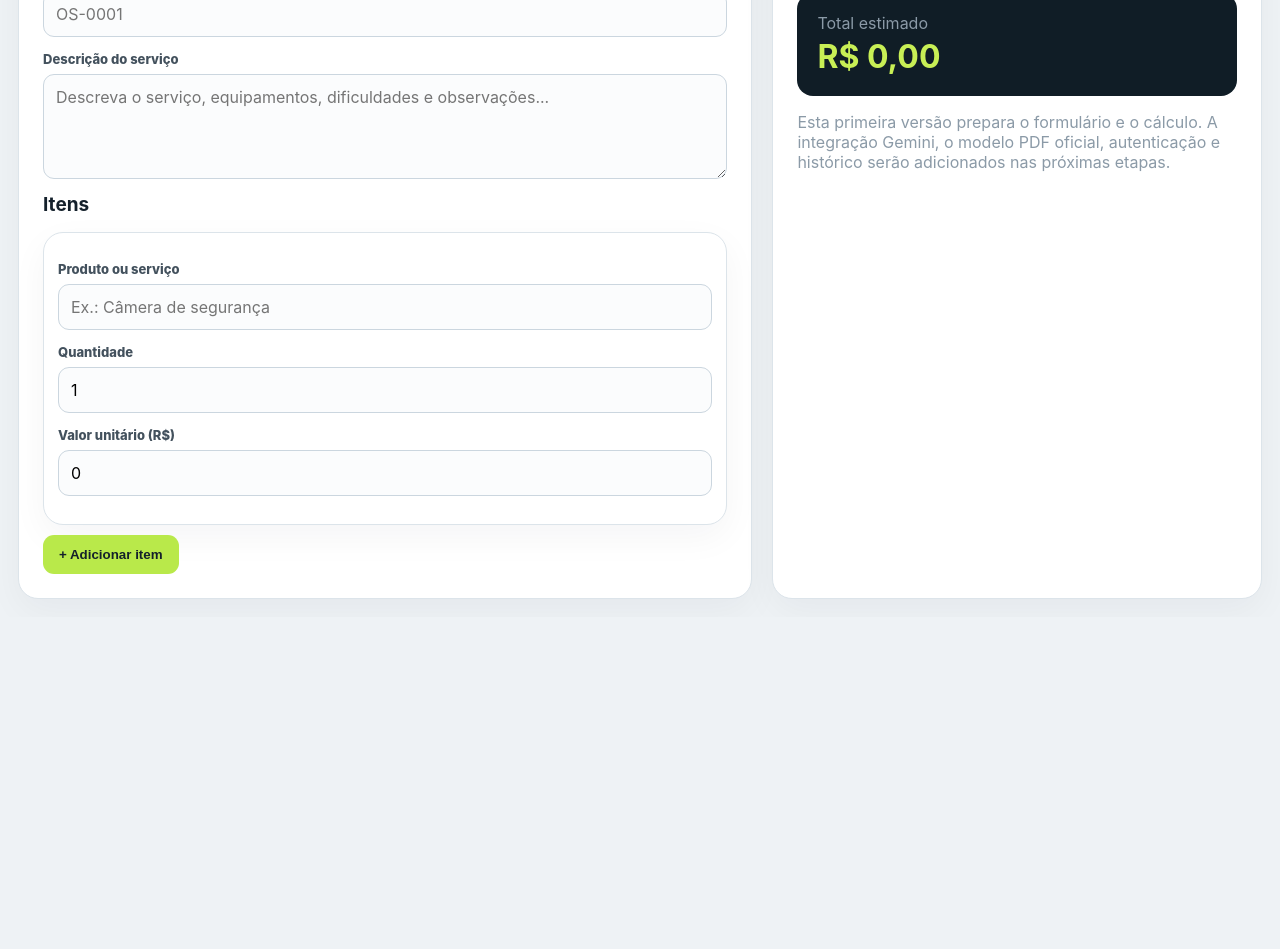
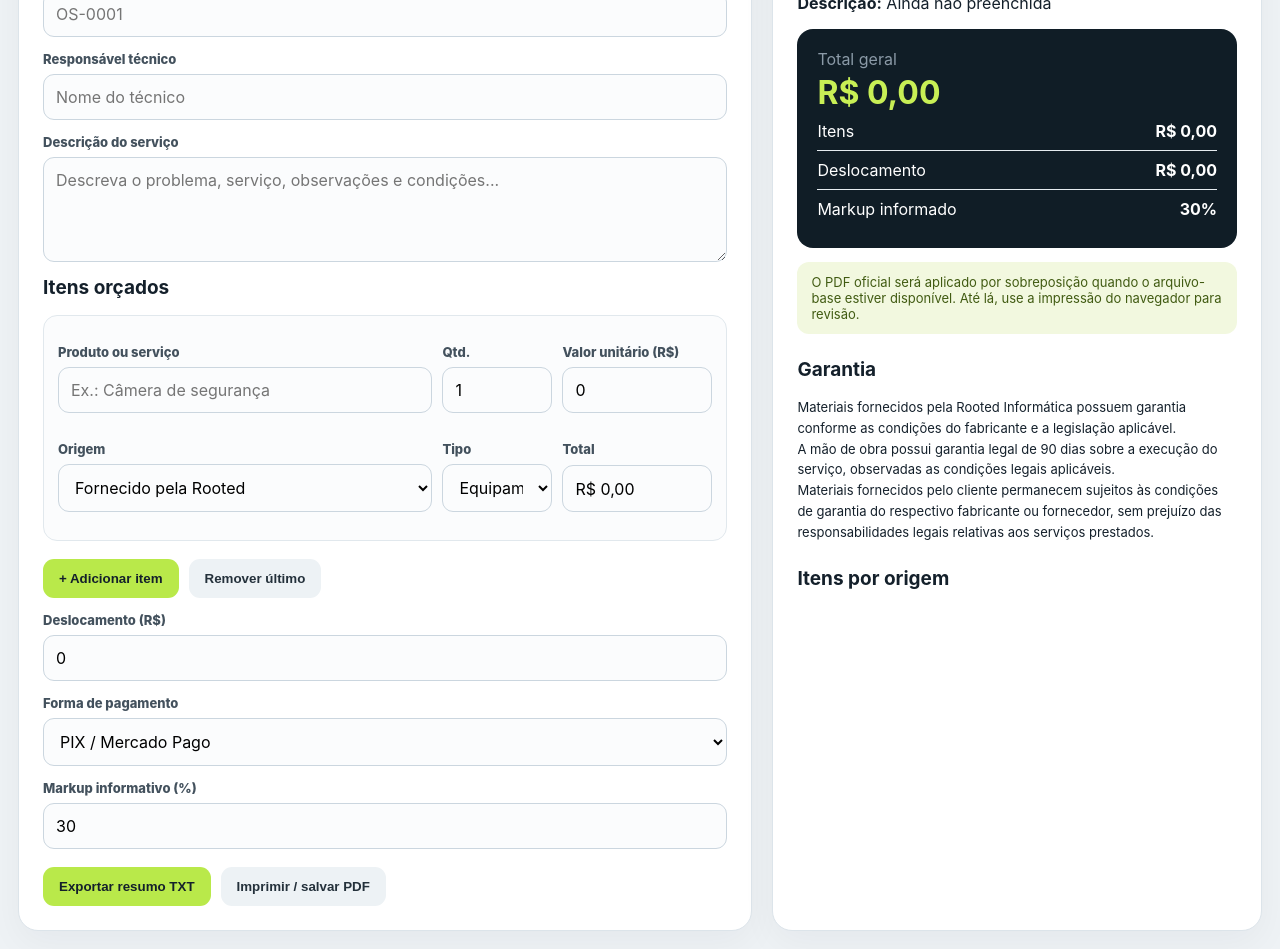
Before and after one commit to Noah100522/rooted-orcamentos, a Next.js app: page / in a window 1280 px wide. Shown: the part 340-1289 px from the top of the page. Before the commit the page ends 957 px from the top, so only its background shows below. Built offline with nearby package versions, Linux system fonts and the light colour scheme.

Commit message:
feat: build complete interactive quote workspace MVP

```diff
--- a/app/page.tsx
+++ b/app/page.tsx
@@ -2,24 +2,45 @@
 
 import { useMemo, useState } from 'react'
 
+type Item = { name: string; quantity: number; unit: number; source: 'rooted' | 'client'; kind: 'equipment' | 'service' }
+
+const warranty = 'Materiais fornecidos pela Rooted Informática possuem garantia conforme as condições do fabricante e a legislação aplicável.\nA mão de obra possui garantia legal de 90 dias sobre a execução do serviço, observadas as condições legais aplicáveis.\nMateriais fornecidos pelo cliente permanecem sujeitos às condições de garantia do respectivo fabricante ou fornecedor, sem prejuízo das responsabilidades legais relativas aos serviços prestados.'
+
 export default function Home() {
   const [client, setClient] = useState('')
   const [os, setOs] = useState('')
+  const [responsible, setResponsible] = useState('')
+  const [payment, setPayment] = useState('PIX / Mercado Pago')
   const [description, setDescription] = useState('')
-  const [items, setItems] = useState([{ name: '', quantity: 1, unit: 0 }])
-  const total = useMemo(() => items.reduce((sum, item) => sum + item.quantity * item.unit, 0), [items])
+  const [markup, setMarkup] = useState(30)
+  const [travel, setTravel] = useState(0)
+  const [items, setItems] = useState<Item[]>([{ name: '', quantity: 1, unit: 0, source: 'rooted', kind: 'equipment' }])
   const money = (value: number) => value.toLocaleString('pt-BR', { style: 'currency', currency: 'BRL' })
-
+  const subtotal = useMemo(() => items.reduce((sum, item) => sum + item.quantity * item.unit, 0), [items])
+  const total = subtotal + travel
+  const update = (index: number, patch: Partial<Item>) => setItems(items.map((item, i) => i === index ? { ...item, ...patch } : item))
+  const exportText = () => {
+    const text = `ROOTED INFORMÁTICA\nORÇAMENTO ${os}\nCliente: ${client}\nResponsável: ${responsible}\nDescrição: ${description}\n\nITENS\n${items.map(i => `${i.quantity}x ${i.name} | ${money(i.unit)} | ${i.source === 'client' ? 'Fornecido pelo cliente' : 'Fornecido pela Rooted'}`).join('\n')}\n\nDeslocamento: ${money(travel)}\nTotal geral: ${money(total)}\nForma de pagamento: ${payment}\n\n${warranty}`
+    const blob = new Blob([text], { type: 'text/plain;charset=utf-8' })
+    const url = URL.createObjectURL(blob); const a = document.createElement('a'); a.href = url; a.download = `orcamento-${os || 'sem-os'}.txt`; a.click(); URL.revokeObjectURL(url)
+  }
   return <main className="shell">
-    <header className="header"><div><div className="brand">ROOTED ORÇAMENTOS IA</div><div className="muted">Criação, revisão e organização de orçamentos profissionais</div></div><span className="tag">MVP inicial</span></header>
+    <header className="header"><div><div className="brand">ROOTED ORÇAMENTOS IA</div><div className="muted">Orçamentos profissionais • formulário, cálculo e revisão</div></div><span className="tag">Base funcional</span></header>
     <section className="grid">
       <div className="panel"><h2>Dados do orçamento</h2>
         <div className="field"><label>Cliente</label><input value={client} onChange={e => setClient(e.target.value)} placeholder="Nome do cliente" /></div>
         <div className="field"><label>Ordem de serviço</label><input value={os} onChange={e => setOs(e.target.value)} placeholder="OS-0001" /></div>
-        <div className="field"><label>Descrição do serviço</label><textarea value={description} onChange={e => setDescription(e.target.value)} placeholder="Descreva o serviço, equipamentos, dificuldades e observações..." /></div>
-        <h2>Itens</h2>{items.map((item, index) => <div className="panel" key={index} style={{padding:14,marginBottom:10}}><div className="field"><label>Produto ou serviço</label><input value={item.name} onChange={e => setItems(items.map((x,i)=>i===index?{...x,name:e.target.value}:x))} placeholder="Ex.: Câmera de segurança" /></div><div className="field"><label>Quantidade</label><input type="number" min="1" value={item.quantity} onChange={e => setItems(items.map((x,i)=>i===index?{...x,quantity:Math.max(1,Number(e.target.value))}:x))} /></div><div className="field"><label>Valor unitário (R$)</label><input type="number" min="0" step="0.01" value={item.unit} onChange={e => setItems(items.map((x,i)=>i===index?{...x,unit:Math.max(0,Number(e.target.value))}:x))} /></div></div>)}<button className="button" onClick={() => setItems([...items,{name:'',quantity:1,unit:0}])}>+ Adicionar item</button>
+        <div className="field"><label>Responsável técnico</label><input value={responsible} onChange={e => setResponsible(e.target.value)} placeholder="Nome do técnico" /></div>
+        <div className="field"><label>Descrição do serviço</label><textarea value={description} onChange={e => setDescription(e.target.value)} placeholder="Descreva o problema, serviço, observações e condições..." /></div>
+        <h2>Itens orçados</h2>
+        {items.map((item, index) => <div className="item" key={index}><div className="item-grid"><div className="field"><label>Produto ou serviço</label><input value={item.name} onChange={e => update(index, { name: e.target.value })} placeholder="Ex.: Câmera de segurança" /></div><div className="field"><label>Qtd.</label><input type="number" min="1" value={item.quantity} onChange={e => update(index, { quantity: Math.max(1, Number(e.target.value) || 1) })} /></div><div className="field"><label>Valor unitário (R$)</label><input type="number" min="0" step="0.01" value={item.unit} onChange={e => update(index, { unit: Math.max(0, Number(e.target.value) || 0) })} /></div></div><div className="item-grid"><div className="field"><label>Origem</label><select value={item.source} onChange={e => update(index, { source: e.target.value as Item['source'] })}><option value="rooted">Fornecido pela Rooted</option><option value="client">Fornecido pelo cliente</option></select></div><div className="field"><label>Tipo</label><select value={item.kind} onChange={e => update(index, { kind: e.target.value as Item['kind'] })}><option value="equipment">Equipamento/material</option><option value="service">Serviço</option></select></div><div className="field"><label>Total</label><input value={money(item.quantity * item.unit)} readOnly /></div></div></div>)}
+        <div className="actions"><button className="button" onClick={() => setItems([...items, { name: '', quantity: 1, unit: 0, source: 'rooted', kind: 'equipment' }])}>+ Adicionar item</button><button className="button secondary" onClick={() => setItems(items.slice(0, -1).length ? items.slice(0, -1) : items)}>Remover último</button></div>
+        <div className="field"><label>Deslocamento (R$)</label><input type="number" min="0" step="0.01" value={travel} onChange={e => setTravel(Math.max(0, Number(e.target.value) || 0))} /></div>
+        <div className="field"><label>Forma de pagamento</label><select value={payment} onChange={e => setPayment(e.target.value)}><option>PIX / Mercado Pago</option><option>À vista</option><option>Cartão</option><option>Boleto</option><option>A combinar</option></select></div>
+        <div className="field"><label>Markup informativo (%)</label><input type="number" min="0" value={markup} onChange={e => setMarkup(Math.max(0, Number(e.target.value) || 0))} /></div>
+        <div className="actions"><button className="button" onClick={exportText}>Exportar resumo TXT</button><button className="button secondary" onClick={() => window.print()}>Imprimir / salvar PDF</button></div>
       </div>
-      <aside className="panel"><h2>Resumo</h2><p><b>Cliente:</b> {client || 'Não informado'}</p><p><b>OS:</b> {os || 'Não informada'}</p><p><b>Descrição:</b> {description || 'Ainda não preenchida'}</p><div className="summary"><div className="muted">Total estimado</div><strong>{money(total)}</strong></div><p className="muted">Esta primeira versão prepara o formulário e o cálculo. A integração Gemini, o modelo PDF oficial, autenticação e histórico serão adicionados nas próximas etapas.</p></aside>
+      <aside className="panel"><h2>Prévia e resumo</h2><p><b>Cliente:</b> {client || 'Não informado'}</p><p><b>OS:</b> {os || 'Não informada'}</p><p><b>Responsável:</b> {responsible || 'Não informado'}</p><p><b>Descrição:</b> {description || 'Ainda não preenchida'}</p><div className="summary"><div className="muted">Total geral</div><strong>{money(total)}</strong><div className="line"><span>Itens</span><b>{money(subtotal)}</b></div><div className="line"><span>Deslocamento</span><b>{money(travel)}</b></div><div className="line"><span>Markup informado</span><b>{markup}%</b></div></div><div className="notice">O PDF oficial será aplicado por sobreposição quando o arquivo-base estiver disponível. Até lá, use a impressão do navegador para revisão.</div><h2 style={{marginTop:24}}>Garantia</h2><p style={{whiteSpace:'pre-line',fontSize:13,lineHeight:1.6}}>{warranty}</p><h2 style={{marginTop:24}}>Itens por origem</h2>{items.filter(i => i.name).map((item, index) => <div className="line" key={index}><span>{item.name}</span><small>{item.source === 'client' ? 'Cliente' : 'Rooted'}</small></div>)}</aside>
     </section>
   </main>
 }
```
